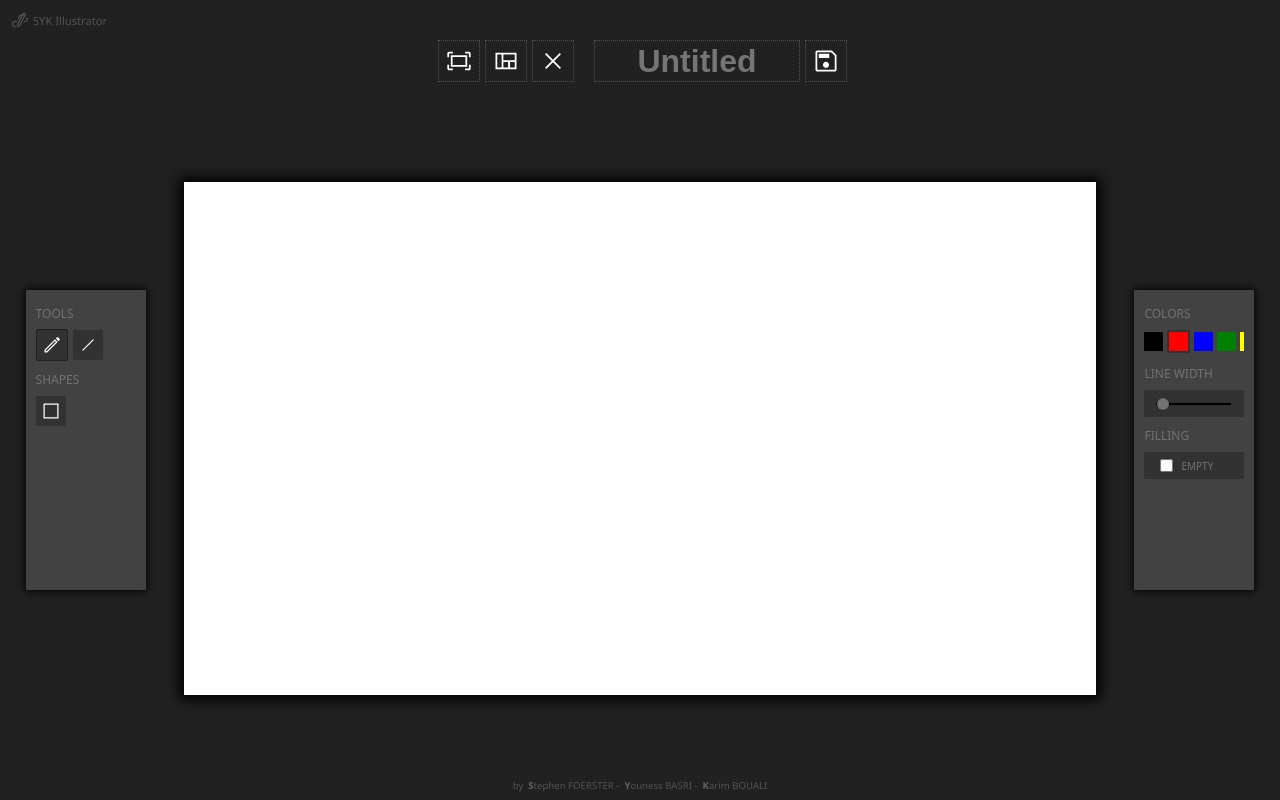
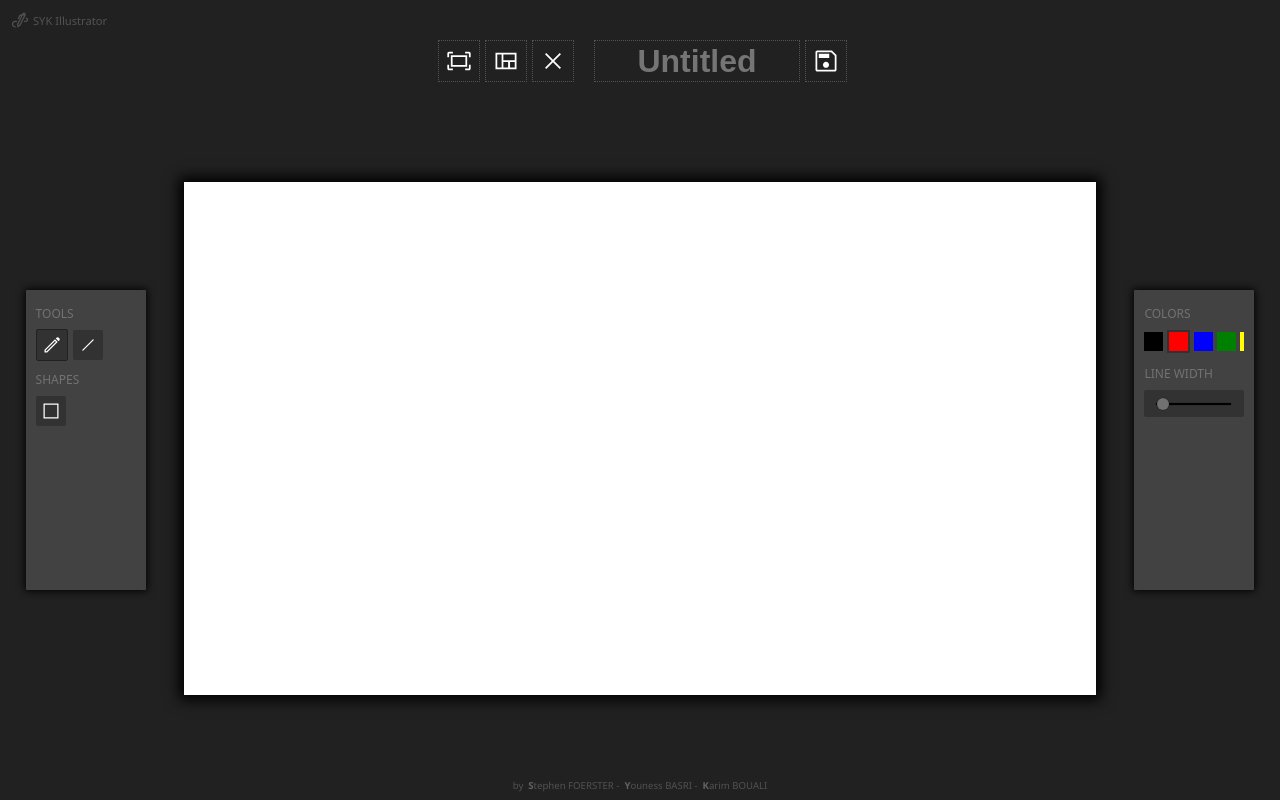
Before and after one commit to intComodor/sykIllustrator, an Angular app: page / in a window 1280 px wide. Built offline with nearby package versions, Linux system fonts and the light colour scheme.

Commit message:
hide non compatible options with the current tool

```diff
--- a/src/app/components/options-panel/options-panel.component.html
+++ b/src/app/components/options-panel/options-panel.component.html
@@ -23,8 +23,8 @@
       (ngModelChange)="setLineWidth(lineWidth)" />
   </div>
 
-  <div class="title-section">FILLING</div>
-  <div class="block-filling">
+  <div class="title-section" *ngIf="currentTool() == 'RectForm'">FILLING</div>
+  <div class="block-filling" *ngIf="currentTool() == 'RectForm'">
     <input
       type="checkbox"
       [(ngModel)]="filling"
--- a/src/app/components/options-panel/options-panel.component.ts
+++ b/src/app/components/options-panel/options-panel.component.ts
@@ -1,5 +1,6 @@
 import { Component } from '@angular/core';
 import { DrawingDataService } from 'src/app/services/drawing-data.service';
+import { ToolsService } from 'src/app/services/tools.service';
 
 /**
  * Options panel component.
@@ -11,7 +12,10 @@ import { DrawingDataService } from 'src/app/services/drawing-data.service';
   styleUrls: ['./options-panel.component.scss'],
 })
 export class OptionsPanelComponent {
-  constructor(private drawingDataService: DrawingDataService) {}
+  constructor(
+    private drawingDataService: DrawingDataService,
+    private toolsService: ToolsService
+  ) {}
 
   /** Get the current line width with the drawing data service */
   lineWidth = this.drawingDataService.getLineWidth();
@@ -45,4 +49,8 @@ export class OptionsPanelComponent {
   setLineWidth(width: number) {
     this.drawingDataService.setLineWidth(width);
   }
+
+  currentTool(): string {
+    return this.toolsService.tool.name;
+  }
 }
--- a/src/app/services/tools.service.ts
+++ b/src/app/services/tools.service.ts
@@ -13,14 +13,14 @@ import { Line } from '../types/line';
 })
 export class ToolsService {
   /** Map of available tools */
-  tools: Map<string, Tool> = new Map<string, Tool>([
+  private tools: Map<string, Tool> = new Map<string, Tool>([
     ['Line', new Line()],
     ['Pencil', new Pencil()],
     ['RectForm', new RectForm()],
   ]);
 
-  defaultTool = 'Pencil';
-  currentTool: Tool | undefined = this.tools.get(this.defaultTool);
+  private defaultTool = 'Pencil';
+  private currentTool: Tool | undefined = this.tools.get(this.defaultTool);
 
   /**
    * Change the current tool.
```
